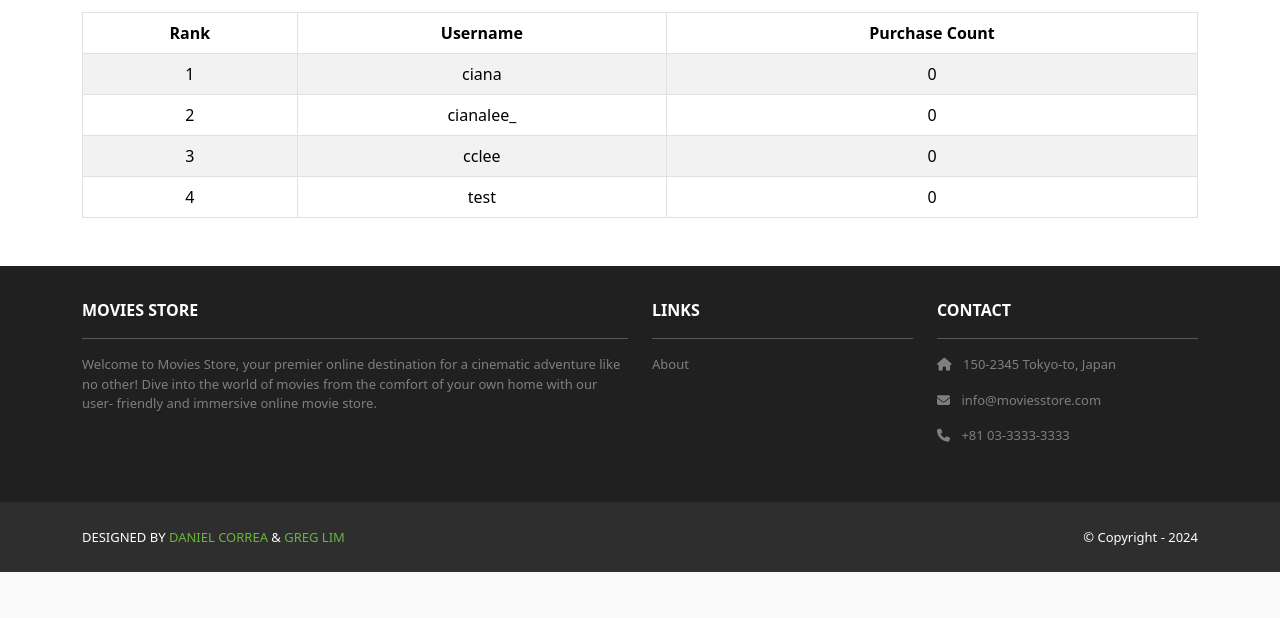
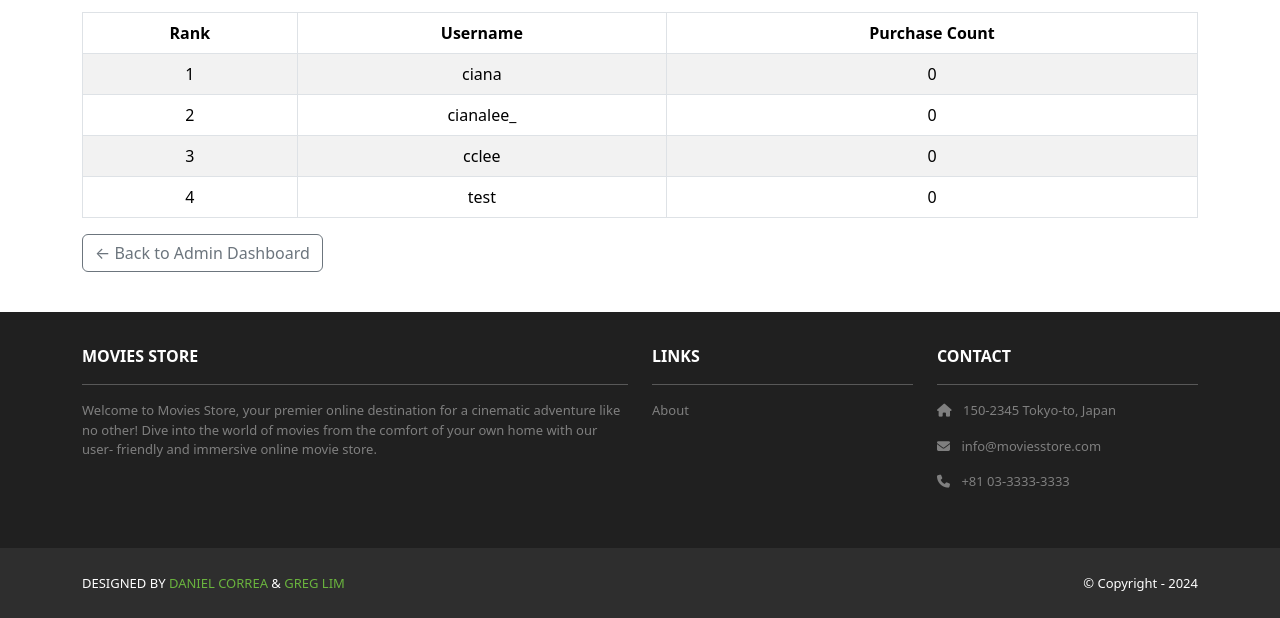
Before and after one commit to clee3010/CS2340-Midterm, a Django app: page /accounts/purchase-rankings/ in a window 1280 px wide. Shown: the part 364-982 px from the top of the page. Before the commit the page ends 936 px from the top, so only its background shows below. Run offline with Django 5.2, Linux system fonts and the light colour scheme; a user stored in the database is signed in; data comes from the database, SQL or seed files in the repository; some libraries are stand-ins or nearby versions.

Commit message:
Updated purchase ranking template

```diff
--- a/accounts/templates/accounts/purchase_ranking.html
+++ b/accounts/templates/accounts/purchase_ranking.html
@@ -58,6 +58,11 @@
         {% else %}
         <p class="text-center text-muted">No purchases yet.</p>
         {% endif %}
+        <div class="text-start mt-3">
+          <a href="{% url 'admin:index' %}" class="btn btn-outline-secondary mb-2">
+            &larr; Back to Admin Dashboard
+          </a>
+        </div>
       </div>
     </div>
   </div>
```
